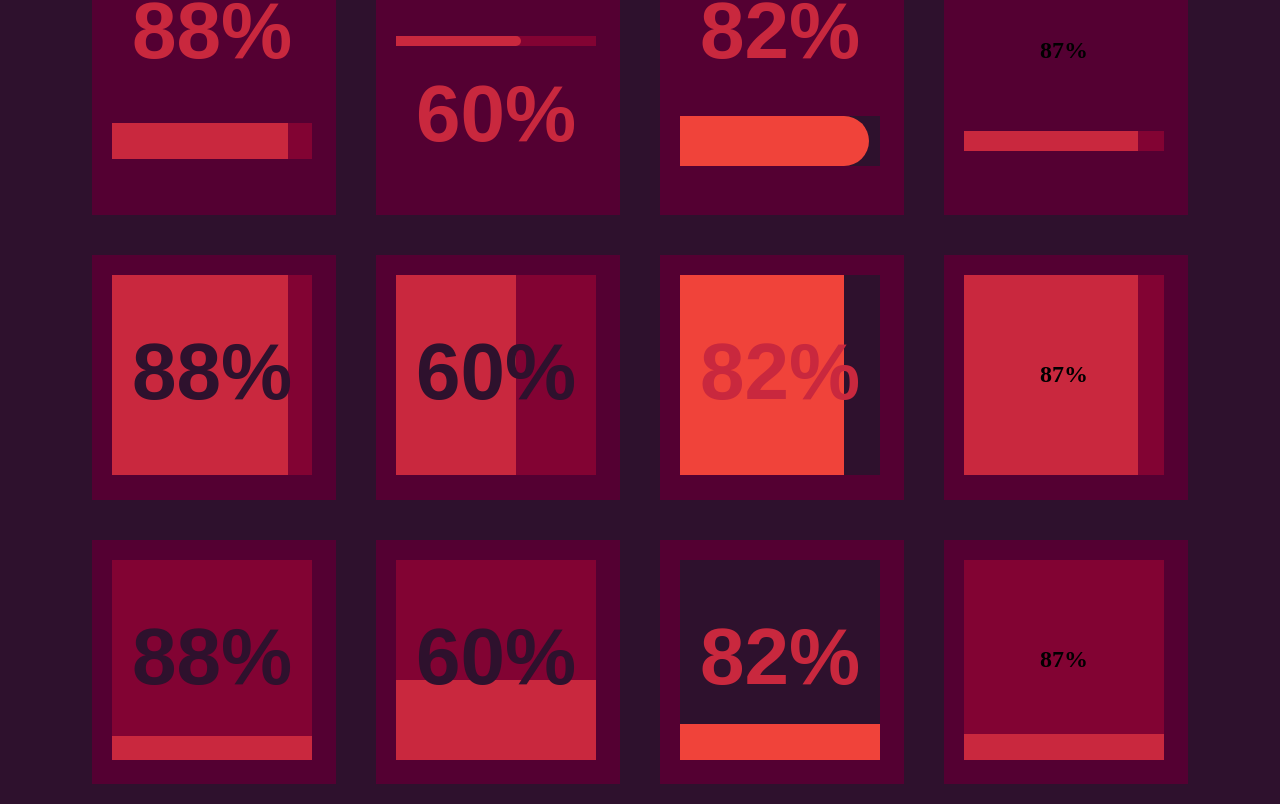
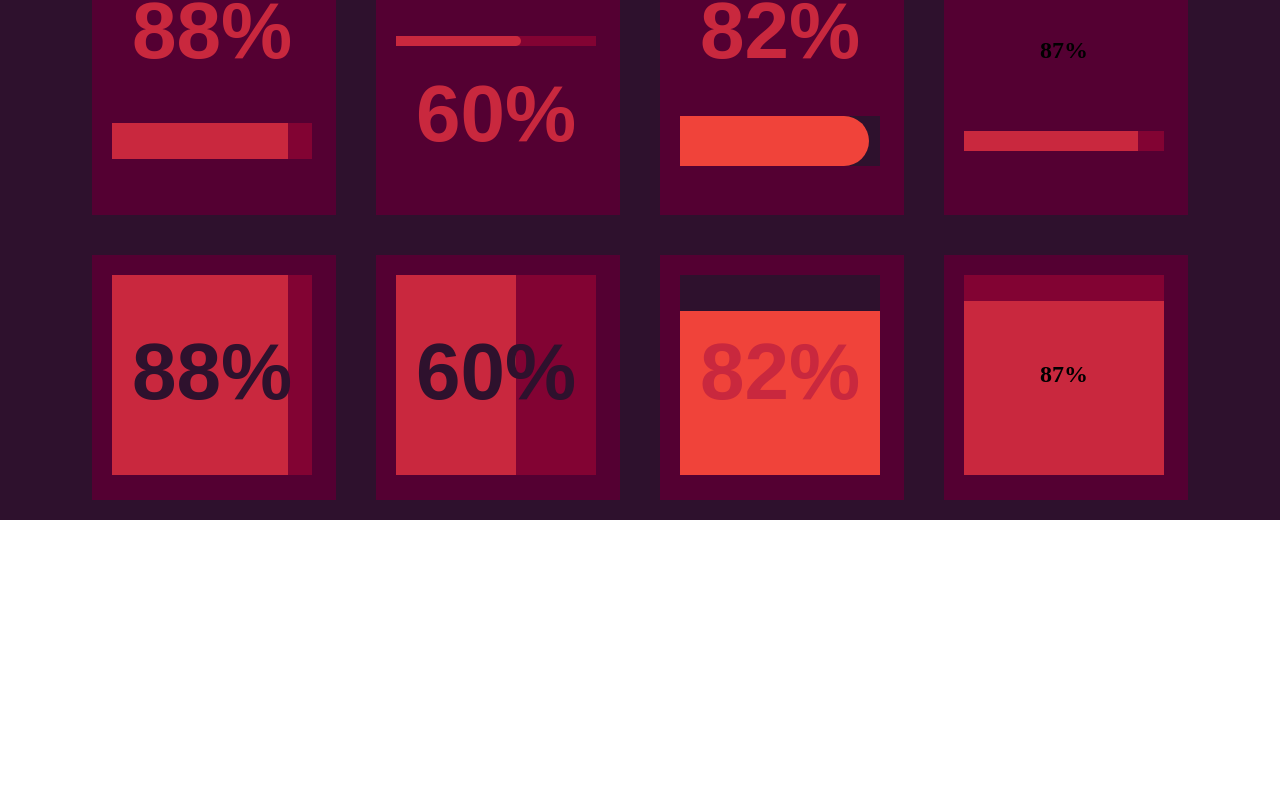
Before and after one commit to royledford/react-svg-meters, a React (Create React App) app: page /meters in a window 1280 px wide. Shown: the part 892-1696 px from the top of the page. After the commit the page ends 1412 px from the top, so only its background shows below. Built offline with nearby package versions, Linux system fonts and the light colour scheme.

Commit message:
fix issue with vertical block showing the opposite percentage of fill

```diff
--- a/src/components/Meter/MeterBlock.js
+++ b/src/components/Meter/MeterBlock.js
@@ -38,7 +38,14 @@ export default class MeterBlock extends Component {
     )
     if (!horizontal)
       progressBar = (
-        <line x1={middle} y1={size} x2={middle} y2={fillSize} style={{ stroke: lineForeground }} strokeWidth={size} />
+        <line
+          x1={middle}
+          y1={size}
+          x2={middle}
+          y2={size - fillSize}
+          style={{ stroke: lineForeground }}
+          strokeWidth={size}
+        />
       )
 
     return (
--- a/src/components/Meters.js
+++ b/src/components/Meters.js
@@ -138,7 +138,6 @@ export default class Meters extends Component {
               lineBackground="#2E112D"
               lineForeground="#F0433A"
               textStyle={styles.textStyleBright}
-
             />
           </div>
           <div className="meters-meterwrap">
@@ -159,32 +158,11 @@ export default class Meters extends Component {
               lineBackground="#2E112D"
               lineForeground="#F0433A"
               textStyle={styles.textStyleBright}
-            />
-          </div>
-          <div className="meters-meterwrap">
-            <MeterBlock value={rand4} textStyle={styles.textStyle} />
-
-          </div>
-        </div>
-
-        <div className="meters-row">
-          <div className="meters-meterwrap">
-            <MeterBlock value={rand1} horizontal={false} />
-          </div>
-          <div className="meters-meterwrap">
-            <MeterBlock value={rand2} horizontal={false} />
-          </div>
-          <div className="meters-meterwrap">
-            <MeterBlock
-              value={rand3}
-              lineBackground="#2E112D"
-              lineForeground="#F0433A"
-              textStyle={styles.textStyleBright}
               horizontal={false}
             />
           </div>
           <div className="meters-meterwrap">
-            <MeterBlock value={rand4} rounded={false} textStyle={styles.textStyle} horizontal={false} />
+            <MeterBlock value={rand4} textStyle={styles.textStyle} horizontal={false} />
           </div>
         </div>
       </div>
```
